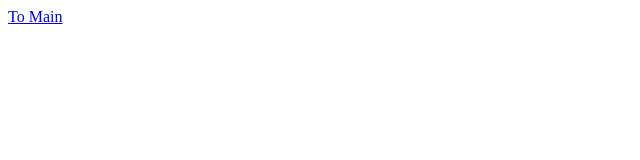
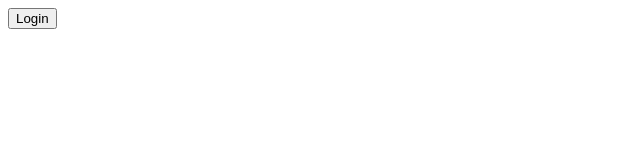
Before and after one commit to remshams/igx-router-outlet-issue, an Angular app: page /login in a window 1280 px wide. Shown: the top 160 px of the page, without its empty margins (0-640 px from the left). Built offline with nearby package versions, Linux system fonts and the light colour scheme.

Commit message:
* adds login service * adds login router outlet

```diff
--- /dev/null
+++ b/src/app/_common/login.service.ts
@@ -0,0 +1,19 @@
+import { Injectable } from '@angular/core';
+import { BehaviorSubject, Observable, ReplaySubject } from 'rxjs';
+
+@Injectable({
+  providedIn: 'root',
+})
+export class LoginService {
+  private isLoggedIn: BehaviorSubject<boolean>;
+  readonly isLoggedIn$: Observable<boolean>;
+
+  constructor() {
+    this.isLoggedIn = new BehaviorSubject(false);
+    this.isLoggedIn$ = this.isLoggedIn.asObservable();
+  }
+
+  logIn() {
+    this.isLoggedIn.next(true);
+  }
+}
--- a/src/app/app.component.html
+++ b/src/app/app.component.html
@@ -1 +1,8 @@
-<router-outlet></router-outlet>
+<ng-container *ngIf="loginService.isLoggedIn$ | async; else login">
+  Protected
+  <router-outlet></router-outlet>
+</ng-container>
+
+<ng-template #login>
+  <router-outlet></router-outlet>
+</ng-template>
--- a/src/app/app.component.ts
+++ b/src/app/app.component.ts
@@ -1,4 +1,5 @@
 import { Component } from '@angular/core';
+import { LoginService } from './_common/login.service';
 
 @Component({
   selector: 'app-root',
@@ -7,4 +8,6 @@ import { Component } from '@angular/core';
 })
 export class AppComponent {
   title = 'igx-reload-issue';
+
+  constructor(public loginService: LoginService) {}
 }
--- a/src/app/login/login.component.html
+++ b/src/app/login/login.component.html
@@ -1 +1 @@
-<a routerLink="/main">To Main</a>
+<button (click)="logIn()">Login</button>
--- a/src/app/login/login.component.ts
+++ b/src/app/login/login.component.ts
@@ -1,4 +1,6 @@
 import { Component, OnInit, ChangeDetectionStrategy } from '@angular/core';
+import { LoginService } from '../_common/login.service';
+import { Router } from '@angular/router';
 
 @Component({
   selector: 'app-login',
@@ -6,8 +8,11 @@ import { Component, OnInit, ChangeDetectionStrategy } from '@angular/core';
   styleUrls: ['./login.component.scss'],
   changeDetection: ChangeDetectionStrategy.OnPush,
 })
-export class LoginComponent implements OnInit {
-  constructor() {}
+export class LoginComponent {
+  constructor(private loginService: LoginService, private router: Router) {}
 
-  ngOnInit(): void {}
+  logIn() {
+    this.loginService.logIn();
+    this.router.navigateByUrl('/main');
+  }
 }
--- a/src/app/main/main.component.ts
+++ b/src/app/main/main.component.ts
@@ -1,4 +1,9 @@
-import { Component, OnInit, ChangeDetectionStrategy } from '@angular/core';
+import {
+  Component,
+  OnInit,
+  ChangeDetectionStrategy,
+  OnDestroy,
+} from '@angular/core';
 
 @Component({
   selector: 'app-main',
@@ -6,8 +11,16 @@ import { Component, OnInit, ChangeDetectionStrategy } from '@angular/core';
   styleUrls: ['./main.component.scss'],
   changeDetection: ChangeDetectionStrategy.OnPush,
 })
-export class MainComponent implements OnInit {
-  constructor() {}
+export class MainComponent implements OnInit, OnDestroy {
+  constructor() {
+    console.log('constructor');
+  }
 
-  ngOnInit(): void {}
+  ngOnInit(): void {
+    console.log('init');
+  }
+
+  ngOnDestroy() {
+    console.log('destroy');
+  }
 }
```
